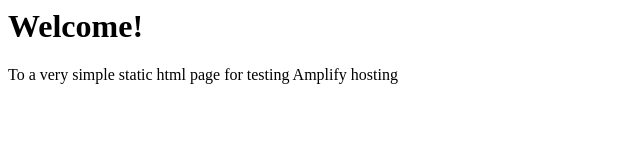
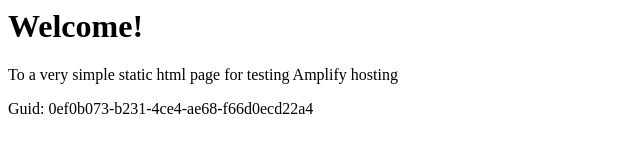
Before and after one commit to aws-aemilia-lhr/Github-PR-Commit-Integration-Test-DoNotTouch-GitHubAutoBuildPrPreviewCanaryTest-v1-prod-eu-west-2, a website: page src/index.html in a window 1280 px wide. Shown: the whole page, without its empty margins (0-640 px from the left). Drawn offline with Linux system fonts and the light colour scheme.

Commit message:
commit from integ tests

```diff
--- a/src/index.html
+++ b/src/index.html
@@ -1,3 +1,5 @@
+
+
 <html lang="en">
 
 <head>
@@ -10,6 +12,6 @@
 <body>
     <h1>Welcome!</h1>
     <p>To a very simple static html page for testing Amplify hosting</p>
-</body>
+    <p>Guid: 0ef0b073-b231-4ce4-ae68-f66d0ecd22a4</p></body>
 
 </html>
```
